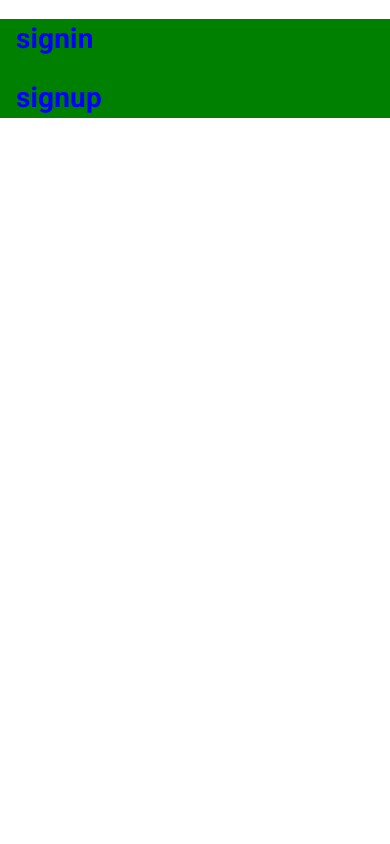
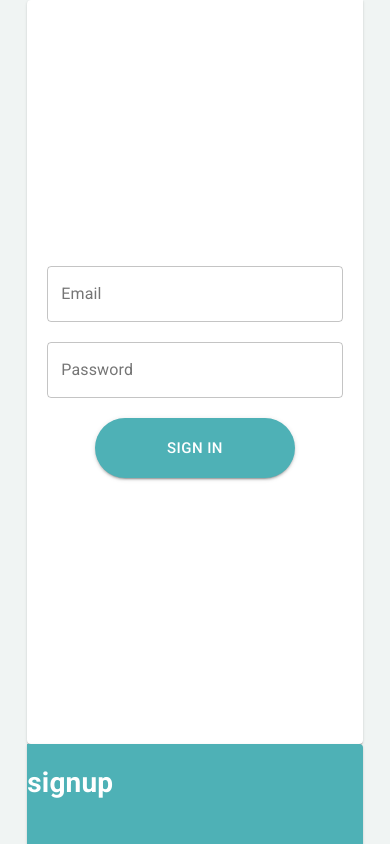
Before and after one commit to dotcodex-team/smart-budget, a Next.js app: page /Login in a window 390 px wide. Shown: the top 844 px of the page. Built offline with nearby package versions, Linux system fonts and the light colour scheme.

Commit message:
login responsive

```diff
--- a/components/login/SignIn.jsx
+++ b/components/login/SignIn.jsx
@@ -1,9 +1,72 @@
-import React from 'react';
+import React, { useState } from 'react';
+import TextField from '@material-ui/core/TextField';
+import { Button, makeStyles, Grid } from '@material-ui/core';
+
+const useStyle = makeStyles({
+  root: {},
+  input: {
+    margin: 20,
+    marginTop: 0
+  },
+  button: {
+    width: 200,
+    color: 'white',
+    height: 60,
+    borderRadius: 30
+  }
+});
 
 const SignIn = () => {
+  const classes = useStyle();
+
+  const [datos, setDatos] = useState({
+    email: '',
+    password: ''
+  });
+
+  const handleChange = e => {
+    // console.log(e.target.value);
+    setDatos({ ...datos, [e.target.name]: e.target.value });
+  };
+  const enter = e => {
+    e.preventDefault();
+
+    console.log(`email: ${datos.email} password: ${datos.password}`);
+  };
+
   return (
     <>
-      <h1>signin</h1>
+      <form className={classes.root} onSubmit={enter}>
+        <Grid justify="center" container>
+          <TextField
+            fullWidth
+            id="outlined-basic"
+            label="Email"
+            variant="outlined"
+            name="email"
+            onChange={handleChange}
+            className={classes.input}
+          />
+          <TextField
+            fullWidth
+            id="outlined-basic"
+            label="Password"
+            variant="outlined"
+            name="password"
+            onChange={handleChange}
+            className={classes.input}
+          />
+          <Button
+            variant="contained"
+            color="primary"
+            type="submit"
+            size="large"
+            className={classes.button}
+          >
+            Sign In
+          </Button>
+        </Grid>
+      </form>
     </>
   );
 };
--- a/pages/Login.jsx
+++ b/pages/Login.jsx
@@ -1,23 +1,52 @@
 import React from 'react';
-import { Container, makeStyles } from '@material-ui/core';
+import { Container, makeStyles, Grid, Card } from '@material-ui/core';
 import SignIn from '../components/login/SignIn';
 import SignUp from '../components/login/SignUp';
 
 const useStyle = makeStyles({
   root: {
-    background: 'green',
-    color: 'blue'
+    background: '#F0F4F3',
+    color: 'blue',
+    height: '100vh',
+    width: '100%',
+    padding: '0 7%'
+  },
+  grid1: {
+    //  background: '#BFDAE1',
+    color: 'white',
+    height: 'calc(100% - 100px)',
+    borderTopRightRadius: 0
+  },
+  grid2: {
+    background: '#4EB1B6',
+    color: 'white',
+    height: 'calc(100% - 100px)',
+    borderTopLeftRadius: 0
+  },
+  signInContainer: {
+    height: '100%'
   }
 });
 
 export default function Login() {
-  const style = useStyle();
+  const classes = useStyle();
   return (
     <>
-      <Container className={style.root}>
-        <SignIn></SignIn>
-        <SignUp></SignUp>
-      </Container>
+      <Grid container alignItems="center" className={classes.root}>
+        <Grid component={Card} item xs={12} md={7} className={classes.grid1}>
+          <Grid
+            container
+            justify="center"
+            alignItems="center"
+            className={classes.signInContainer}
+          >
+            <SignIn></SignIn>
+          </Grid>
+        </Grid>
+        <Grid component={Card} item xs={12} md={5} className={classes.grid2}>
+          <SignUp></SignUp>
+        </Grid>
+      </Grid>
     </>
   );
 }
--- a/theme/index.js
+++ b/theme/index.js
@@ -5,7 +5,7 @@ import { red } from '@material-ui/core/colors';
 const theme = createMuiTheme({
   palette: {
     primary: {
-      main: '#556cd6'
+      main: '#4EB1B6'
     },
     secondary: {
       main: '#19857b'
```
